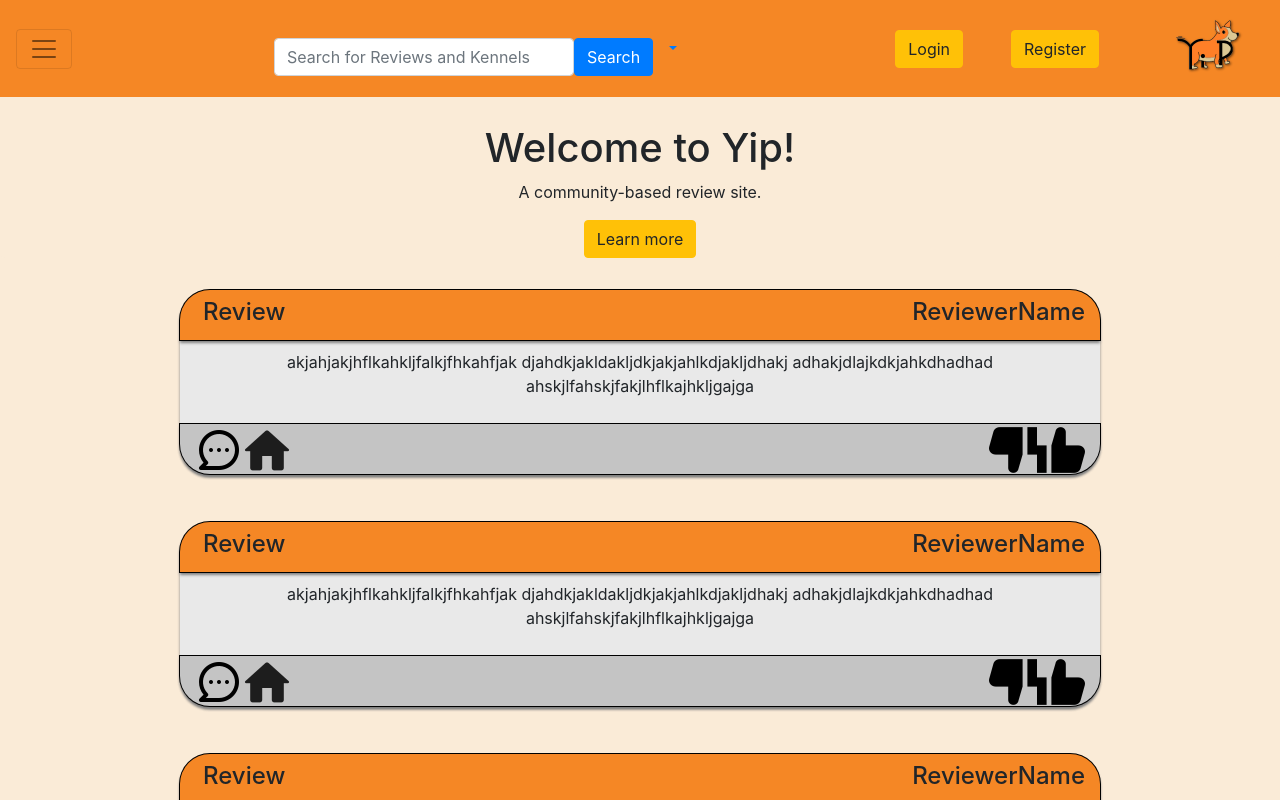
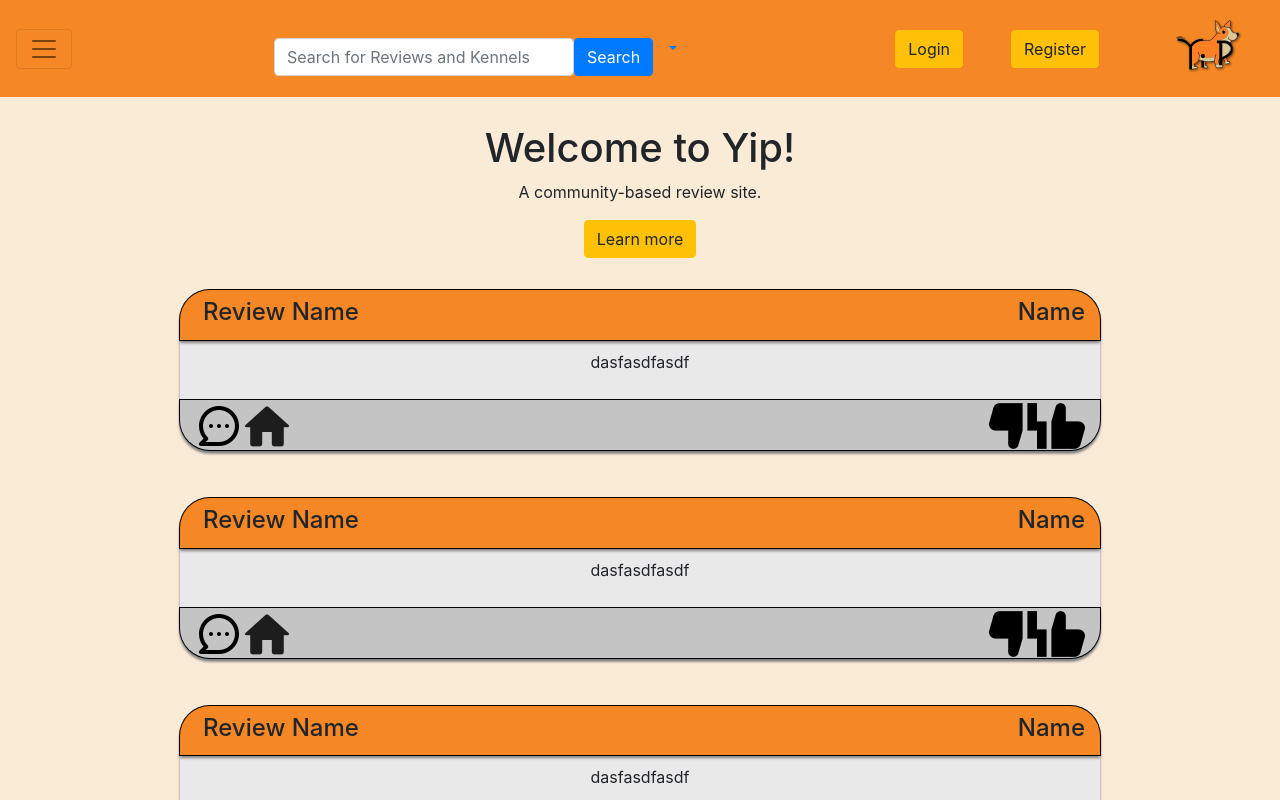
Before and after one commit to dawsonbdo/Yip, a React app in the folder frontend/: page / in a window 1280 px wide. Shown: the top 800 px of the page. Built offline with nearby package versions, Linux system fonts and the light colour scheme; no server answers; the HTML template or start-up script is replaced by a standard one.

Commit message:
commentcard and reviewcard ready to receive props

```diff
--- a/frontend/src/js/App.js
+++ b/frontend/src/js/App.js
@@ -10,7 +10,7 @@ import CreateReview from "./components/CreateReview"
 import RecoverPassword from './components/RecoverPassword';
 import Review from './components/Review';
 
-const temp = 'Ralof: Hey, you. You\'re finally awake. You were trying to cross the border, \
+const temp = ['Ralof: Hey, you. You\'re finally awake. You were trying to cross the border, \
 							right? Walked right into that Imperial ambush, same as us, and that \
 							thief over there. \
 							<br /> <br />  \
@@ -43,7 +43,7 @@ const temp = 'Ralof: Hey, you. You\'re finally awake. You were trying to cross t
 							<br /> <br /> \
 							Ralof: A Nord\'s last thoughts should be of home. \
 							<br /> <br /> \
-							Lokir: Rorikstead. I\'m...I\'m from Rorikstead."';
+							Lokir: Rorikstead. I\'m...I\'m from Rorikstead."', ['https://upload.wikimedia.org/wikipedia/commons/thumb/b/bf/ToddHoward2010sm_%28cropped%29.jpg/640px-ToddHoward2010sm_%28cropped%29.jpg']];
 
 function App() {
 
@@ -56,7 +56,7 @@ function App() {
           <Route path="/register" exact component={Register} />
           <Route path="/createreview" exact component={CreateReview} />
           <Route path="/recoverpassword" exact component={RecoverPassword} />
-          <Route path="/review" render={(props) => <Review reviewText={temp} reviewImg={['https://upload.wikimedia.org/wikipedia/commons/thumb/b/bf/ToddHoward2010sm_%28cropped%29.jpg/640px-ToddHoward2010sm_%28cropped%29.jpg']} {...props} />} />
+          <Route path="/review" render={(props) => <Review reviewName={"Buy Skyrim"} reviewerName={"Todd Howard"} reviewText={temp[0]} reviewImg={temp[1]} {...props} />} />
         </Switch>
       </div>
     </Router>
--- a/frontend/src/js/components/CommentCard.js
+++ b/frontend/src/js/components/CommentCard.js
@@ -1,5 +1,5 @@
 import React, {Component} from 'react';
-
+import PropTypes from 'prop-types';
 import Form from 'react-bootstrap/Form';
 import Row from 'react-bootstrap/Row';
 import Col from 'react-bootstrap/Col';
@@ -20,15 +20,14 @@ class CommentCard extends Component {
                                     <Container>
                                         <Row>
                                             <Col>
-                                                <h4 className="text-left pt-2 pl-2">Name of Commenter</h4>
+                                                <h4 className="text-left pt-2 pl-2">{this.props.commenterName}</h4>
                                             </Col>
                                         </Row>
                                     </Container>
                                 </div>
                                 <Form className="logInEntryContainer">
                                     <div className="logInEntryContainer">
-                                        <p>comment! comment! comment! comment! comment! comment! comment! comment! comment! comment!
-                                        </p>
+                                        <p>{this.props.commentText}</p>
                                     </div>
                                     <Container>
                                         <Row>
@@ -49,3 +48,8 @@ class CommentCard extends Component {
 }
 
 export default CommentCard
+
+CommentCard.propTypes = {
+    commenterName: PropTypes.string.isRequired,
+    commentText: PropTypes.string.isRequired
+}
--- a/frontend/src/js/components/Home.js
+++ b/frontend/src/js/components/Home.js
@@ -46,13 +46,13 @@ class Home extends Component {
                   <Button variant="warning">Learn more</Button>
                 </p>
               </Jumbotron>
-               <ReviewCard />
-               <ReviewCard />
-               <ReviewCard />
-               <ReviewCard />
-               <ReviewCard />
-               <ReviewCard />
-               <CommentCard />
+               <ReviewCard reviewName={"Review Name"} reviewerName={"Name"} reviewPreview={"dasfasdfasdf"} />
+               <ReviewCard reviewName={"Review Name"} reviewerName={"Name"} reviewPreview={"dasfasdfasdf"} />
+               <ReviewCard reviewName={"Review Name"} reviewerName={"Name"} reviewPreview={"dasfasdfasdf"} />
+               <ReviewCard reviewName={"Review Name"} reviewerName={"Name"} reviewPreview={"dasfasdfasdf"} />
+               <ReviewCard reviewName={"Review Name"} reviewerName={"Name"} reviewPreview={"dasfasdfasdf"} />
+               <ReviewCard reviewName={"Review Name"} reviewerName={"Name"} reviewPreview={"dasfasdfasdf"} />
+               <CommentCard commenterName={"Name"} commentText={"Comment"} />
             </div>
         )
     }
--- a/frontend/src/js/components/Review.js
+++ b/frontend/src/js/components/Review.js
@@ -19,8 +19,8 @@ class Review extends Component {
 			<div>
 				<YipNavBar />
 				<Jumbotron id="jumbotron" className="text-left">
-					<h1>Review Name</h1>
-					<h4>Reviewer Name</h4>
+					<h1>{this.props.reviewName}</h1>
+					<h4>{this.props.reviewerName}</h4>
 				</Jumbotron>
 
 				<Row className="reviewContent">
@@ -40,7 +40,7 @@ class Review extends Component {
 							<h3 className="logInLabel pt-2 pb-2">Leave a Comment</h3>
 							<Form className="logInEntryContainer">
 								<div className="logInEntryContainer">
-									<Form.Control id="reviewComment" className="logInEntry" size="xl" as="textarea" placeholder="This is a good review!" />
+									<Form.Control id="reviewComment" className="logInEntry" size="xl" as="textarea" placeholder="Ex. This is a good review!" />
 								</div>
 								<div className="logInEntryContainer">
 									<Button className="logInEntry" variant="primary">Post</Button>
@@ -51,9 +51,9 @@ class Review extends Component {
 					<Col></Col>
 				</Row>
 
-				<CommentCard />
-				<CommentCard />
-				<CommentCard />
+				<CommentCard commenterName={"Name"} commentText={"Comment"} />
+				<CommentCard commenterName={"Name"} commentText={"Comment"} />
+				<CommentCard commenterName={"Name"} commentText={"Comment"} />
 			</div>
 		);
 	}
@@ -61,8 +61,9 @@ class Review extends Component {
 
 export default Review;
 
-
 Review.propTypes = {
+	reviewName: PropTypes.string.isRequired,
+	reviewerName: PropTypes.string.isRequired,
 	reviewText: PropTypes.string.isRequired,
 	reviewImg: PropTypes.string.isRequired
 };
--- a/frontend/src/js/components/ReviewCard.js
+++ b/frontend/src/js/components/ReviewCard.js
@@ -1,5 +1,6 @@
 import React, {Component} from 'react';
 import {Link} from 'react-router-dom';
+import PropTypes from 'prop-types';
 
 import Form from 'react-bootstrap/Form';
 import Row from 'react-bootstrap/Row';
@@ -26,21 +27,17 @@ class ReviewCard extends Component {
                                     <Container>
                                         <Row>
                                             <Col>
-                                                <h4 className="text-left pt-2 pl-2">Review</h4>
+                                                <h4 className="text-left pt-2 pl-2">{this.props.reviewName}</h4>
                                             </Col>
                                             <Col>
-                                                <h4 className="text-right pt-2 pl-2">ReviewerName</h4>
+                                                <h4 className="text-right pt-2 pl-2">{this.props.reviewerName}</h4>
                                             </Col>
                                         </Row>
                                     </Container>
                                 </div>
                                 <Form className="logInEntryContainer">
                                     <div className="logInEntryContainer">
-                                        <p>akjahjakjhflkahkljfalkjfhkahfjak
-                                            djahdkjakldakljdkjakjahlkdjakljdhakj
-                                            adhakjdlajkdkjahkdhadhad
-                                            ahskjlfahskjfakjlhflkajhkljgajga
-                                        </p>
+                                        <p>{this.props.reviewPreview}</p>
                                     </div>
                                 </Form>
                                 <div className="bottomLabel">
@@ -68,3 +65,9 @@ class ReviewCard extends Component {
 }
 
 export default ReviewCard
+
+ReviewCard.propTypes = {
+    reviewName: PropTypes.string.isRequired,
+    reviwerName: PropTypes.string.isRequired,
+    reviewPreview: PropTypes.string.isRequired
+}
```
